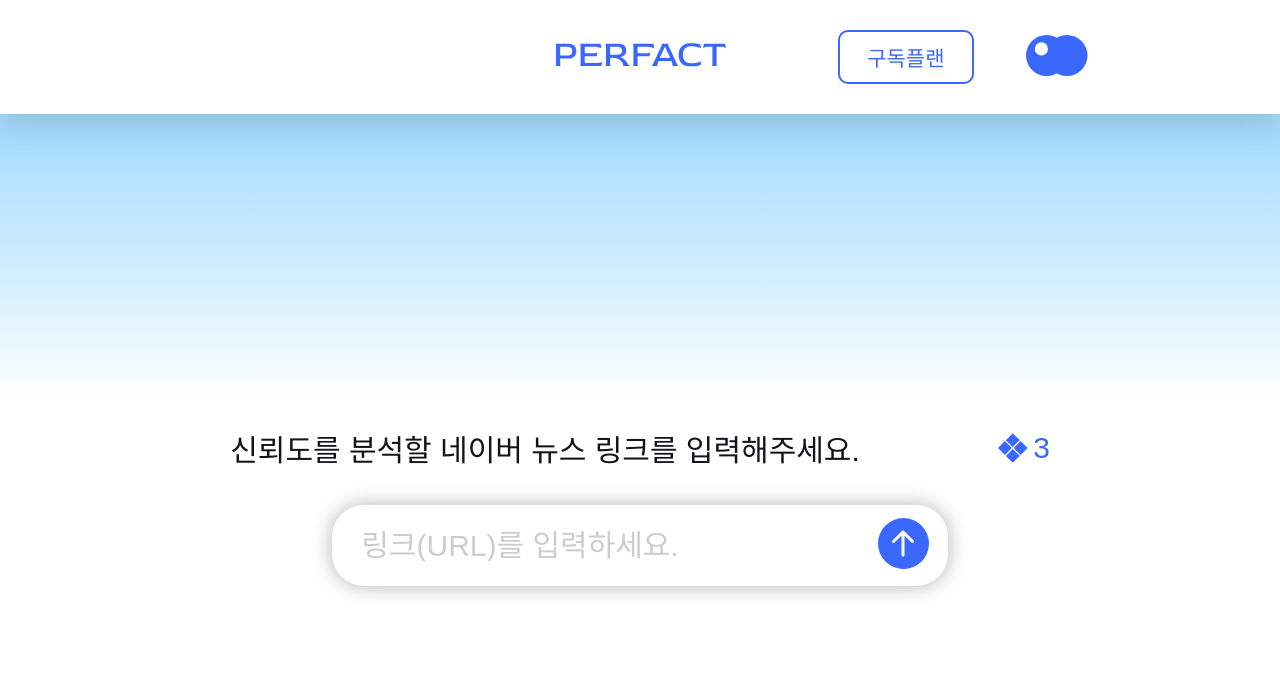
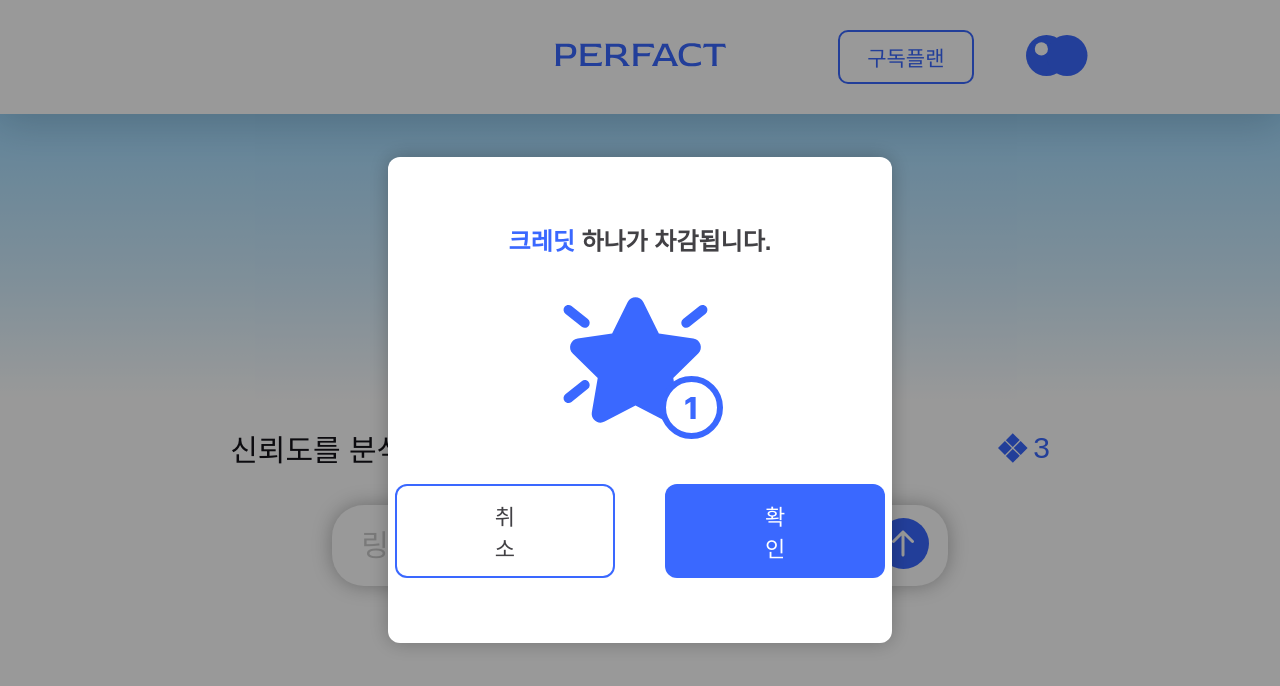
Before and after one commit to 508PERFACT/FE, a React (Vite) app: page / in a window 1280 px wide. Shown: the top 686 px of the page. Built offline with nearby package versions, Linux system fonts and the light colour scheme; a web font is replaced by a local one.

Commit message:
✨: MainPage 모달 구현

```diff
--- a/src/assets/index.js
+++ b/src/assets/index.js
@@ -9,6 +9,7 @@ import arrow_right from './arrow-right.svg';
 import logo_modal from './logo-modal.svg';
 import credit_icon from './credit-icon.svg';
 import enter_icon from './enter-icon.svg';
+import credit_deduct_icon from './credit-deduct-icon.svg';
 
 export {
   logo_title,
@@ -22,4 +23,5 @@ export {
   logo_modal,
   credit_icon,
   enter_icon,
+  credit_deduct_icon,
 };
--- /dev/null
+++ b/src/components/CreditModal.jsx
@@ -0,0 +1,64 @@
+import styles from '@/styles/components/CreditModal.module.scss';
+import { credit_deduct_icon } from '@/assets';
+
+export const CreditNoticetModal = ({
+  modalType,
+  setModalType,
+  setIsSubscribe,
+}) => {
+  return (
+    <div className={styles.modalWrapper}>
+      <div className={styles.modalContent}>
+        {modalType === 'deduct' && (
+          <>
+            <div className={styles.modalDesc}>
+              <span className={styles.modalTitle}>
+                <span>크레딧</span> 하나가 차감됩니다.
+              </span>
+              <img src={credit_deduct_icon} alt="logo" />
+            </div>
+            <div className={styles.modalButtonWrapper}>
+              <div
+                className={styles.cancelButton}
+                onClick={() => setModalType('close')}
+              >
+                취소
+              </div>
+              <div
+                className={styles.confirmButton}
+                onClick={() => {
+                  setModalType('complate');
+                  setIsSubscribe(false);
+                }}
+              >
+                확인
+              </div>
+            </div>
+          </>
+        )}
+        {modalType === 'complate' && (
+          <>
+            {' '}
+            <div className={styles.modalDesc}>
+              <span className={styles.modalTitle}>
+                <span className={styles.modalTitleRed}>링크(URL) </span>
+                오류입니다.
+              </span>
+              <div className={styles.modalCaption}>
+                올바른 링크를 입력해주세요.
+              </div>
+            </div>
+            <div className={styles.modalButtonWrapper}>
+              <div
+                className={styles.confirmButton}
+                onClick={() => setModalType('close')}
+              >
+                확인
+              </div>
+            </div>
+          </>
+        )}
+      </div>
+    </div>
+  );
+};
--- a/src/page/MainPage.jsx
+++ b/src/page/MainPage.jsx
@@ -1,10 +1,15 @@
-import React from 'react';
+import React, { useState } from 'react';
 import styles from '@/styles/pages/MainPage.module.scss';
 import { credit_icon, enter_icon } from '@/assets';
+import { CreditNoticetModal } from '@/components/CreditModal';
+export const MainPage = () => {
+  const [modalType, setModalType] = useState('deduct');
 
-export const MainPage = () => {
   return (
     <div className={styles.container}>
+      {(modalType === 'deduct' || modalType === 'complate') && (
+        <CreditNoticetModal modalType={modalType} setModalType={setModalType} />
+      )}
       <div className={styles.content}>
         <div className={styles.title}>
           신뢰도를 분석할 네이버 뉴스 링크를 입력해주세요.
@@ -24,7 +29,10 @@ export const MainPage = () => {
             e.target.style.height = e.target.scrollHeight + 'px';
           }}
         />
-        <div className={styles.inputButton}>
+        <div
+          className={styles.inputButton}
+          onClick={() => setModalType('deduct')}
+        >
           <img src={enter_icon} alt="" />
         </div>
       </div>
--- /dev/null
+++ b/src/styles/components/CreditModal.module.scss
@@ -0,0 +1,62 @@
+@use '../variables' as *;
+
+.modalWrapper {
+  position: absolute;
+  top: 0;
+  z-index: 20;
+  width: 100vw;
+  height: 100%;
+  background-color: rgba(0, 0, 0, 0.4);
+  @include flex();
+  .modalContent {
+    width: vw(757px);
+    padding: 65px 112px;
+    background-color: white;
+    box-shadow: 0 0 20px rgba(0, 0, 0, 0.25);
+    border-radius: 12px;
+    @include flex(column, $gap: 45px);
+
+    .modalDesc {
+      @include flex(column, $gap: 25px);
+      .modalTitle {
+        font-size: rem(24px);
+        color: $color-sub;
+        font-weight: 700;
+        span {
+          color: $color-main;
+          font-weight: 700;
+        }
+        .modalTitleRed {
+          color: #ff0000;
+        }
+      }
+
+      .modalCaption {
+        font-size: rem(22px);
+        color: rgba(170, 170, 170, 0.66);
+      }
+    }
+
+    .modalButtonWrapper {
+      width: 100%;
+      @include flex($gap: 50px);
+      div {
+        border-radius: 12px;
+        font-size: rem(22px);
+        padding: 15px 100px;
+        &:hover {
+          cursor: pointer;
+        }
+      }
+      .cancelButton {
+        box-shadow: 0 0 0 2px $color-main inset;
+        color: $color-sub;
+        background-color: white;
+      }
+      .confirmButton {
+        color: white;
+        background-color: $color-main;
+      }
+    }
+  }
+}
```
Also changed, not shown: src/assets/credit-deduct-icon.svg (added).
